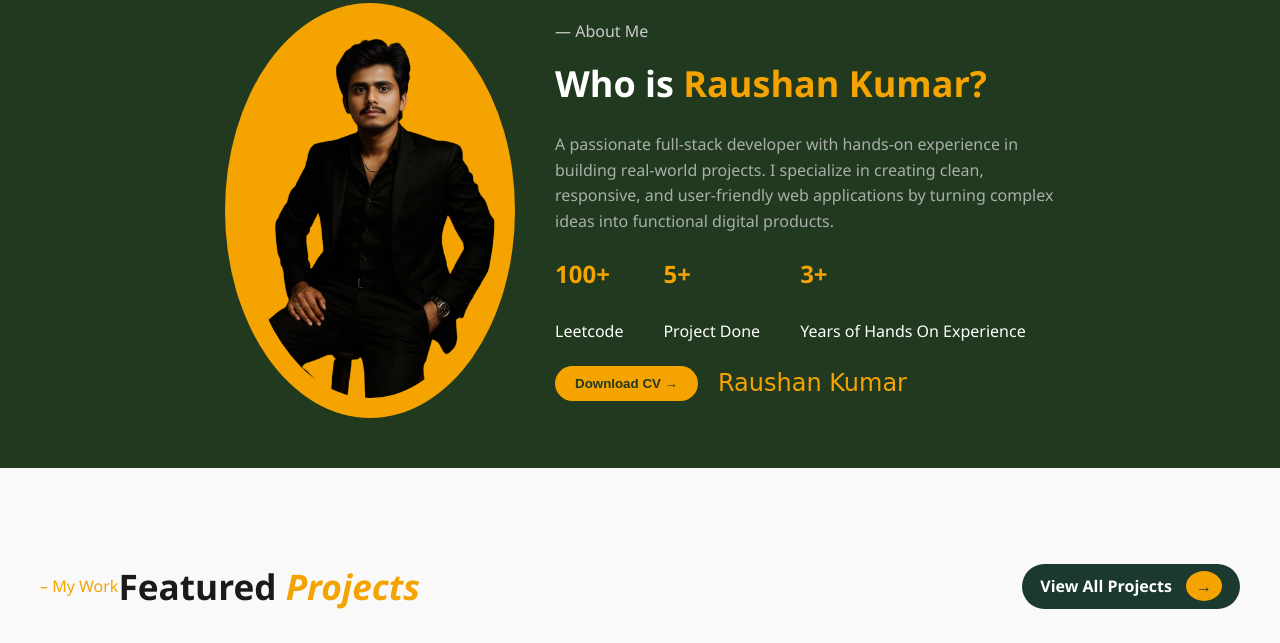
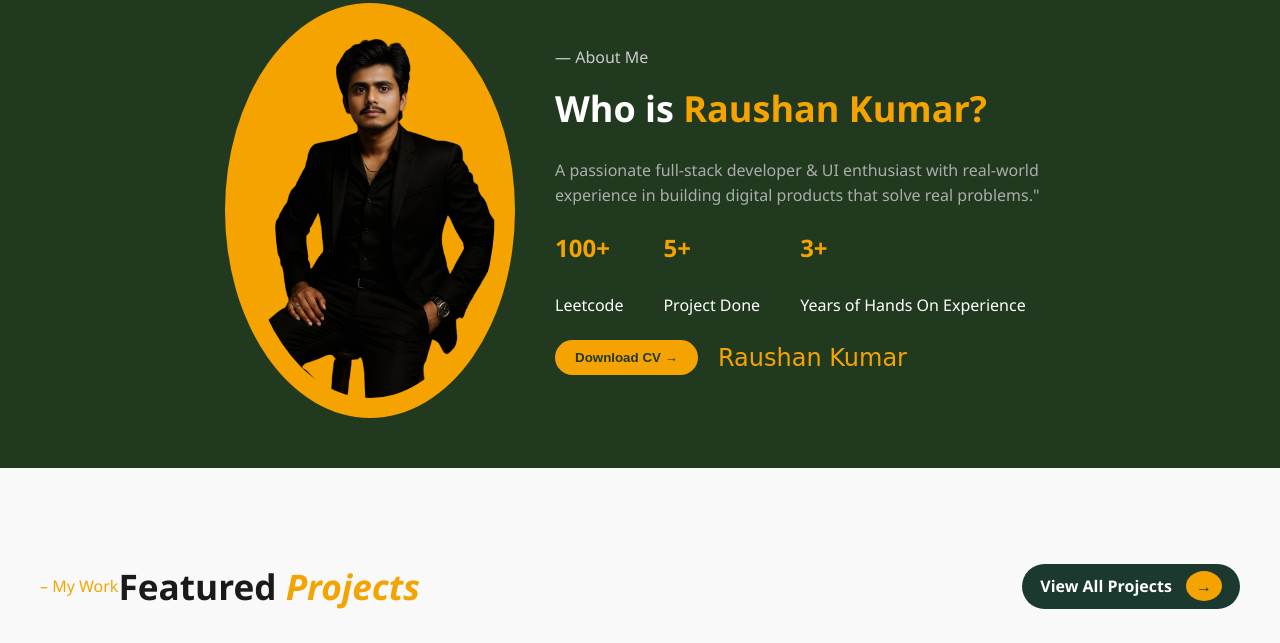
Before and after one commit to Raushankumar123-eng/Portfolio, a plain HTML site: page index.html in a window 1280 px wide. Shown: the part 1478-2121 px from the top of the page. Drawn offline with Linux system fonts and the light colour scheme.

Commit message:
Change Text of about section

```diff
--- a/index.html
+++ b/index.html
@@ -101,7 +101,7 @@
         <p class="subheading">— About Me</p>
         <h1>Who is <span>Raushan Kumar?</span></h1>
         <p class="desc">
-         A passionate full-stack developer with hands-on experience in building real-world projects. I specialize in creating clean, responsive, and user-friendly web applications by turning complex ideas into functional digital products.
+            A passionate full-stack developer & UI enthusiast with real-world experience in building digital products that solve real problems."
         </p>
 
         <div class="stats">
```
